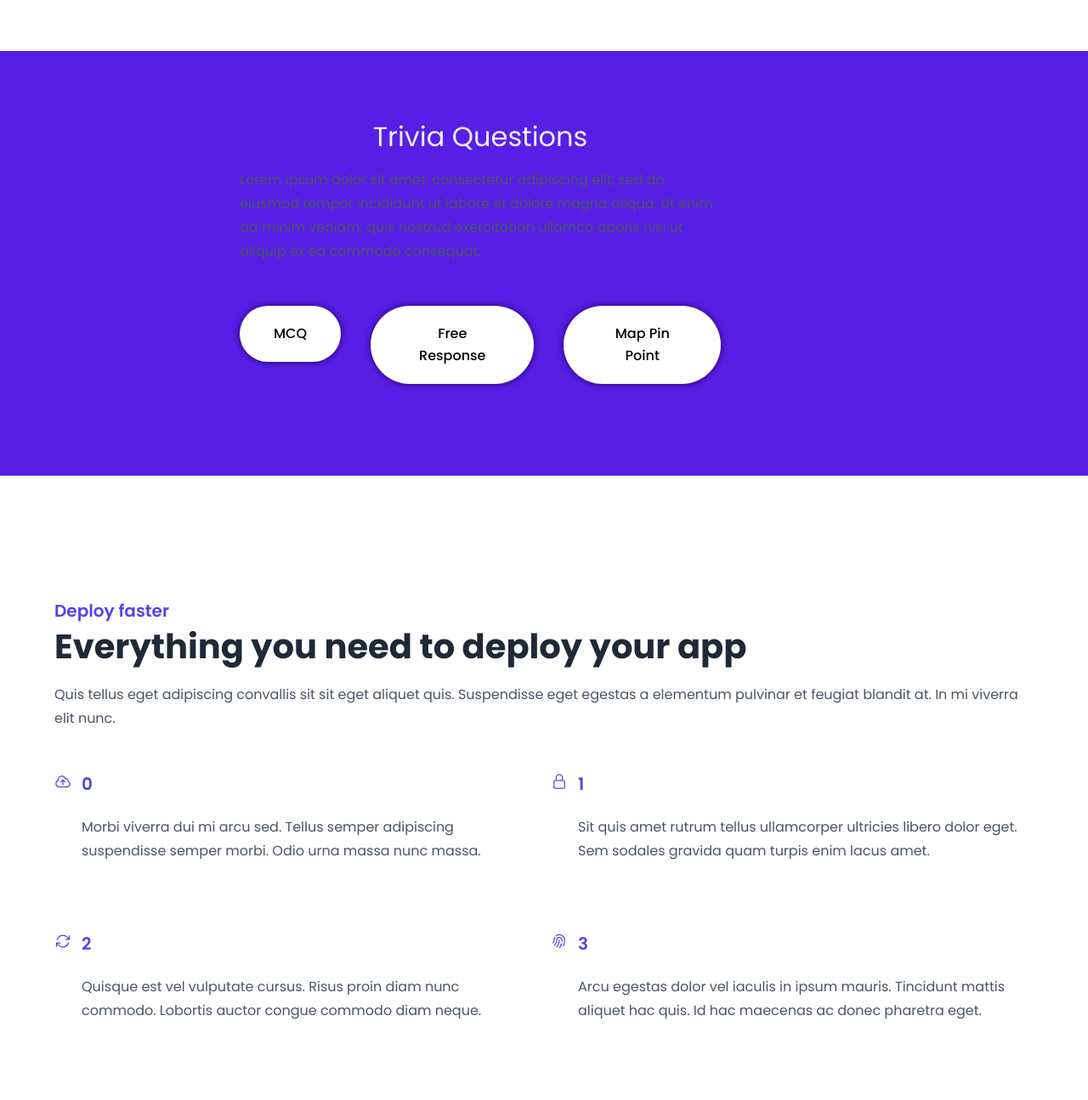
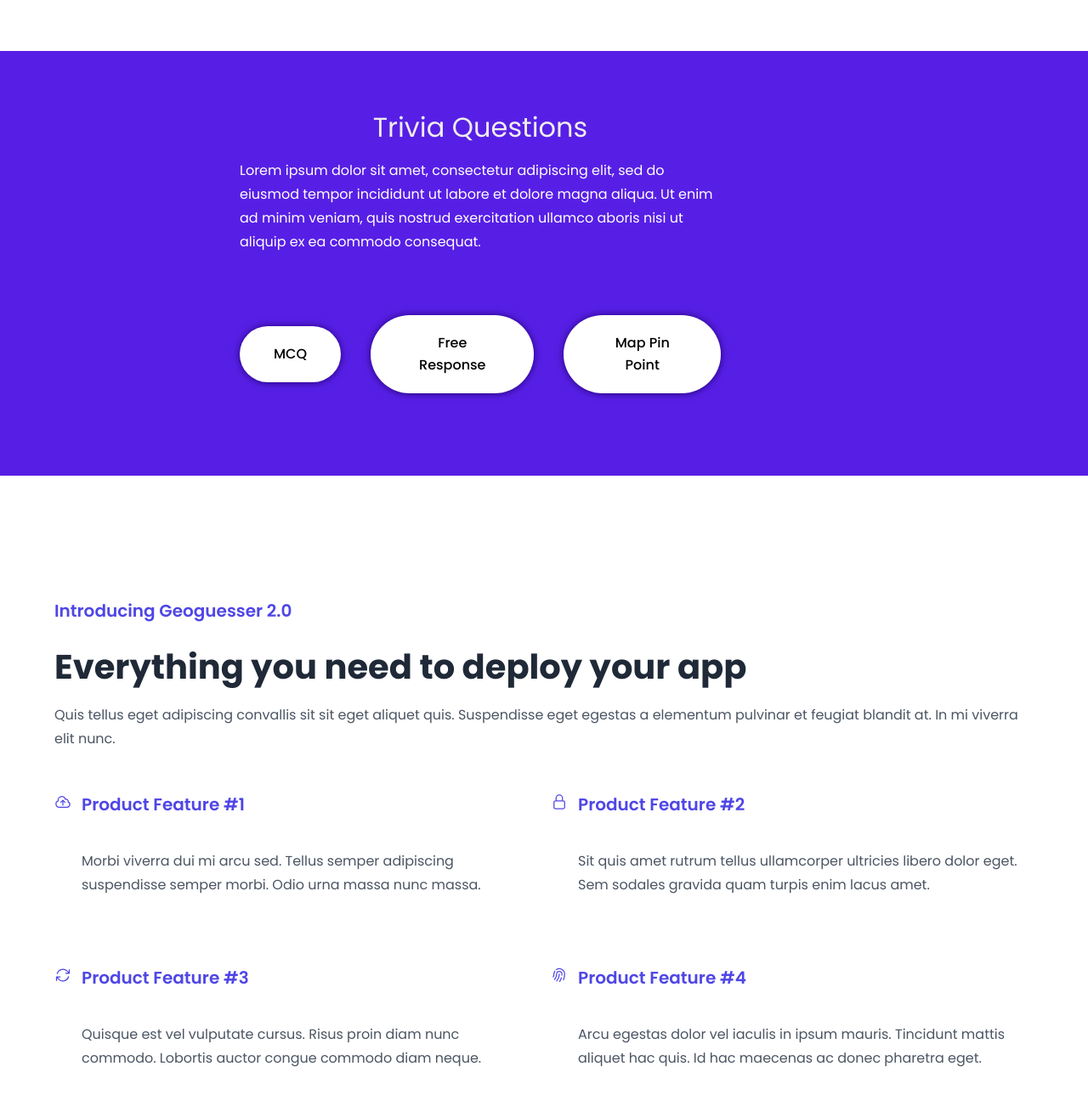
Before and after one commit to marla-tumenjargal/launch-hacks-frontend, a React (Vite) app: page / in a window 1280 px wide. Shown: the part 912-2207 px from the top of the page at 85% size. Built offline with nearby package versions, Linux system fonts and the light colour scheme.

Commit message:
more styling fixes on dashboard

```diff
--- a/src/components/CenteredProductFeature.jsx
+++ b/src/components/CenteredProductFeature.jsx
@@ -5,25 +5,25 @@
 const CenteredProductFeature = () => {
     const features = [
         {
-          name: '0',
+          name: 'Product Feature #1',
           description:
             'Morbi viverra dui mi arcu sed. Tellus semper adipiscing suspendisse semper morbi. Odio urna massa nunc massa.',
           icon: CloudArrowUpIcon,
         },
         {
-          name: '1',
+          name: 'Product Feature #2',
           description:
             'Sit quis amet rutrum tellus ullamcorper ultricies libero dolor eget. Sem sodales gravida quam turpis enim lacus amet.',
           icon: LockClosedIcon,
         },
         {
-          name: '2',
+          name: 'Product Feature #3',
           description:
             'Quisque est vel vulputate cursus. Risus proin diam nunc commodo. Lobortis auctor congue commodo diam neque.',
           icon: ArrowPathIcon,
         },
         {
-          name: '3',
+          name: 'Product Feature #4',
           description:
             'Arcu egestas dolor vel iaculis in ipsum mauris. Tincidunt mattis aliquet hac quis. Id hac maecenas ac donec pharetra eget.',
           icon: FingerPrintIcon,
@@ -34,7 +34,7 @@
         <div className="feature-section">
           <div className="container">
             <div className="mx-auto max-w-2xl lg:text-center">
-              <h2 className="title">Deploy faster</h2>
+              <h2 className="title">Introducing Geoguesser 2.0</h2>
               <p className="subtitle">Everything you need to deploy your app</p>
               <p className="description">
                 Quis tellus eget adipiscing convallis sit sit eget aliquet quis. Suspendisse eget egestas a elementum
--- a/src/components/Dashboard.jsx
+++ b/src/components/Dashboard.jsx
@@ -47,12 +47,12 @@
   <div className="hero-content">
     <div className="text-content">
       <h2> Trivia Questions </h2>
-      <p className="description">
+      <p className="description-1">
         Lorem ipsum dolor sit amet, consectetur adipiscing elit, sed do eiusmod tempor incididunt
         ut labore et dolore magna aliqua. Ut enim ad minim veniam, quis nostrud exercitation ullamco
         aboris nisi ut aliquip ex ea commodo consequat.
       </p>
-      <div className="button-container-hero">
+      <div className="button-container-hero-2">
         <button onClick={handleClickRegister} className="styled-button-three" style={{ marginRight: '10px' }}>
           MCQ
         </button>
--- a/src/components/style.css
+++ b/src/components/style.css
@@ -40,8 +40,15 @@
 
 /* REGISTER / LOGIN */
 
+.button-container-hero-2 {
+  display: flex;
+  justify-content: center;
+  align-items: center;
+  gap: 25px;
+}
+
 .button-container-hero {
-    display: flex;
+  display: flex;
     flex-direction: horizontal;
     align-items: flex-start;
     gap: 25px;
@@ -317,6 +324,7 @@
   font-size: 1.25rem;
   font-weight: 600;
   color: #4f46e5;
+  margin-bottom: 2.5rem;
 }
 
 .subtitle {
@@ -326,11 +334,26 @@
   color: #1f2937;
 }
 
+.subtitle-2 {
+  margin-top: 1rem;
+  font-size: 2rem;
+  font-weight: 600;
+  color: #ffffff;
+}
+
 .description {
   margin-top: 1.5rem;
   font-size: 1rem;
   line-height: 1.75;
   color: #4b5563;
+}
+
+.description-1 {
+  margin-top: 1.5rem;
+  margin-bottom: 4.5rem;
+  font-size: 1rem;
+  line-height: 1.75;
+  color: #ffffff;
 }
 
 .feature-list {
```
